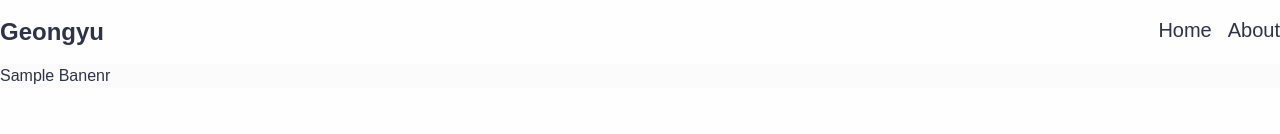
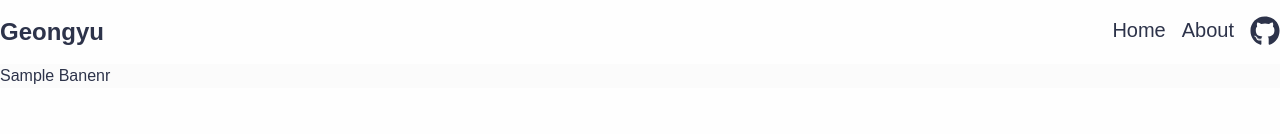
Before and after one commit to geongyu09/blog, a Next.js app: page / in a window 1280 px wide. Shown: the top 134 px of the page. Built offline with nearby package versions, Linux system fonts and the light colour scheme; a web font is replaced by a local one.

Commit message:
feat: Header에 github 링크 추가

```diff
--- a/package.json
+++ b/package.json
@@ -16,6 +16,7 @@
     "next": "14.2.5",
     "react": "^18",
     "react-dom": "^18",
+    "react-icons": "^5.3.0",
     "react-markdown": "^9.0.1",
     "react-syntax-highlighter": "^15.5.0",
     "remark-gfm": "^4.0.0",
--- /dev/null
+++ b/src/components/common/icons/components/Github/index.tsx
@@ -0,0 +1,5 @@
+import { FaGithub } from 'react-icons/fa';
+
+export default function IGithub() {
+  return <FaGithub className="text-3xl" />;
+}
--- /dev/null
+++ b/src/components/common/icons/index.tsx
@@ -0,0 +1,2 @@
+// eslint-disable-next-line import/prefer-default-export
+export { default as IGithub } from './components/Github/index';
--- a/src/components/common/lib/MarkdownNav/index.tsx
+++ b/src/components/common/lib/MarkdownNav/index.tsx
@@ -3,7 +3,7 @@ import cn from '@/utils/cn';
 import Link from 'next/link';
 import { parseMarkdown } from '@/lib/markdown';
 import Gap from '@/components/common/layout/Gap';
-import headerUtil from '@/utils/header';
+import headerUtil from '@/utils/contentHeader';
 
 interface MarkdownNavProps {
   markdown: string;
--- a/src/components/feature/layout/Header/index.tsx
+++ b/src/components/feature/layout/Header/index.tsx
@@ -1,3 +1,4 @@
+import { IGithub } from '@/components/common/icons';
 import Container from '@/components/common/layout/Container';
 import Link from 'next/link';
 
@@ -14,6 +15,11 @@ export default function Header() {
             <li>
               <Link href="/about">About</Link>
             </li>
+            <li>
+              <Link href="https://github.com/geongyu09" target="_blank">
+                <IGithub />
+              </Link>
+            </li>
           </ul>
         </nav>
       </header>
--- a/src/service/Markdown/components/H1/index.tsx
+++ b/src/service/Markdown/components/H1/index.tsx
@@ -2,7 +2,7 @@
 
 import React from 'react';
 import cn from '@/utils/cn';
-import headerUtil from '@/utils/header';
+import headerUtil from '@/utils/contentHeader';
 import Link from 'next/link';
 
 interface H1Props extends React.HTMLAttributes<HTMLHeadingElement> {
--- a/src/service/Markdown/components/H2/index.tsx
+++ b/src/service/Markdown/components/H2/index.tsx
@@ -1,6 +1,6 @@
 import React from 'react';
 import cn from '@/utils/cn';
-import headerUtil from '@/utils/header';
+import headerUtil from '@/utils/contentHeader';
 import Link from 'next/link';
 
 interface H2Props extends React.HTMLAttributes<HTMLHeadingElement> {
--- a/src/service/Markdown/components/H3/index.tsx
+++ b/src/service/Markdown/components/H3/index.tsx
@@ -1,6 +1,6 @@
 import React from 'react';
 import cn from '@/utils/cn';
-import headerUtil from '@/utils/header';
+import headerUtil from '@/utils/contentHeader';
 import Link from 'next/link';
 
 interface H3Props extends React.HTMLAttributes<HTMLHeadingElement> {
```
Also changed, not shown: src/utils/contentHeader.ts (renamed from src/utils/header.ts), 1 other file (tests, documents, lock files or other folders).
